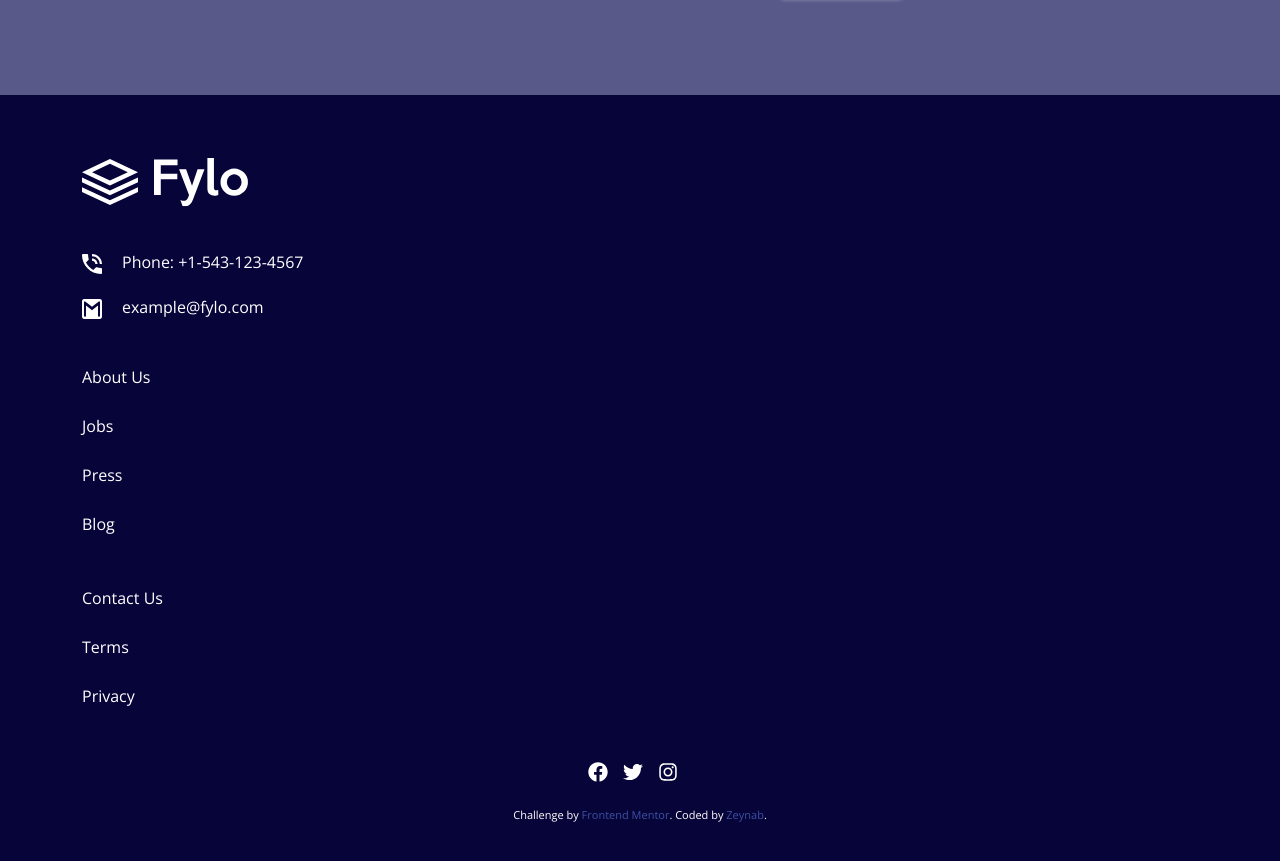
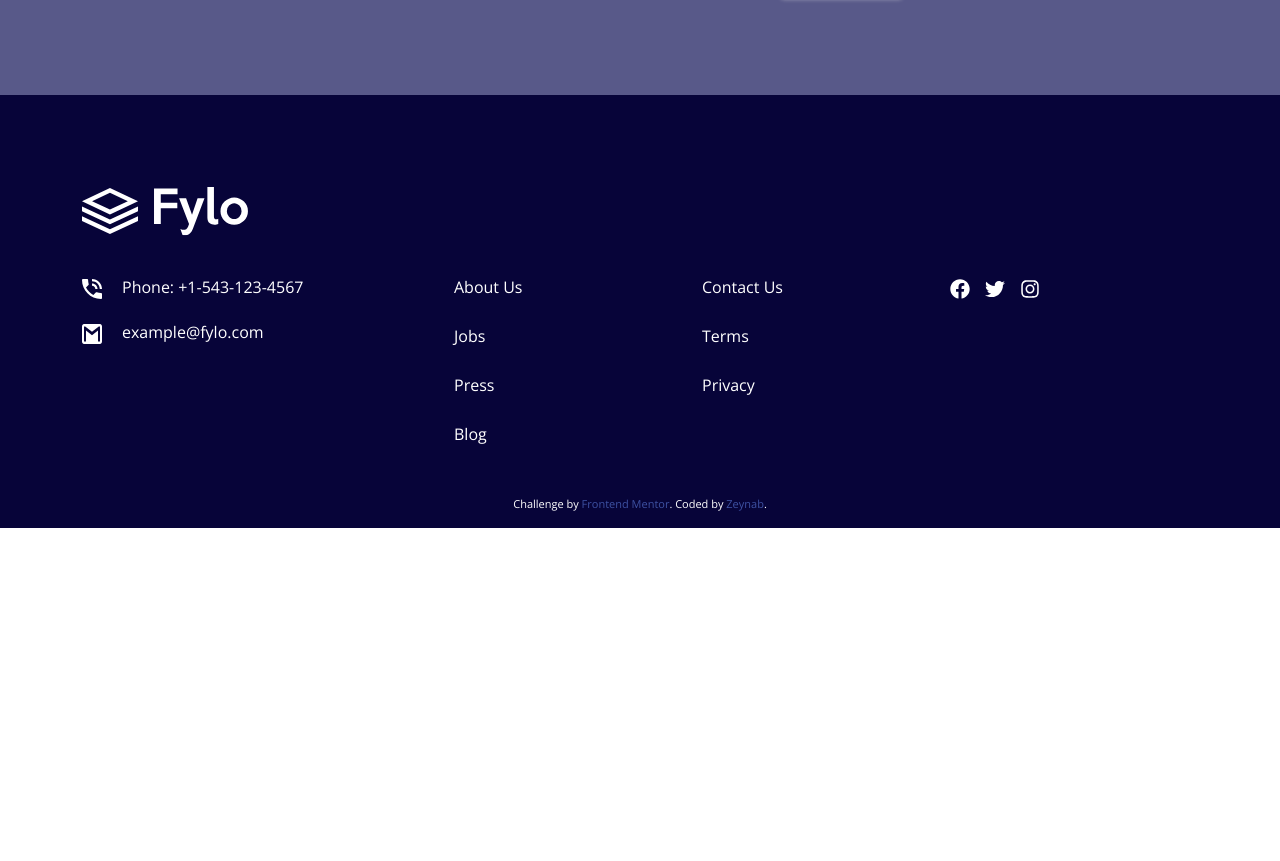
Before and after one commit to zeynabmvs/FyloLandingPage, a plain HTML site: page index.html in a window 1280 px wide. Shown: the part 1711-2572 px from the top of the page. After the commit the page ends 2239 px from the top, so only its background shows below. Drawn offline with nearby package versions, Linux system fonts and the light colour scheme.

Commit message:
footer desktop done

```diff
--- a/app/scss/_footer.scss
+++ b/app/scss/_footer.scss
@@ -5,12 +5,29 @@
     padding-bottom: rem(45);
     font-size: rem(16);
 
+    @include breakpoint-up(medium) {
+        padding-top: rem(92);
+        padding-bottom: 1rem;
+    }
+
     &__logo {
         display: block;
         margin-bottom: rem(43);
+
+        @include breakpoint-up(medium) {
+            margin-bottom: rem(39);
+        }
     }
 
-    &__contact-info {
+    &__grid {
+
+        @include breakpoint-up(medium) {
+            display: grid;
+            grid-template-columns: 3fr repeat(3, 2fr);
+            grid-template-rows: 1fr;
+        }
+
+        .footer__contact-info {
             padding-bottom: rem(25);
 
             div {
@@ -24,24 +41,33 @@
             }
         }
 
-    &__links1,
-    &__links2 {
+        .footer__links1,
+        .footer__links2 {
             padding-bottom: rem(25);
 
             a {
                 display: block;
                 color: $white;
                 margin-bottom: rem(25);
+                transition: color 150ms ease-in-out;
+
+                &:hover {
+                    color: $brightBLue;
+                }
             }
         }
 
 
-    &__social {
+        .footer__social {
             margin-bottom: rem(25);
 
+            @include breakpoint-up(medium) {
+                margin-bottom: 0;
+                justify-self: flex-start;
+            }
             a {
 
-            :not(last-child){
+                :not(last-child) {
                     margin-right: rem(15);
                 }
 
@@ -52,12 +78,15 @@
 
                 svg path {
                     fill: $white;
-                // transition: fill 150ms ease-in-out;
+                    transition: fill 150ms ease-in-out;
                 }
-        //     &:hover svg path {
-        //         fill: $brightBLue;
-        //     }
-        // }
+
+                &:hover {
+                    svg path {
+                        fill: $brightBLue;
+                    }
+                }
+            }
         }
 
     }
--- a/index.html
+++ b/index.html
@@ -80,8 +80,8 @@
               live collaboration. No email attachments required!</p>
 
             <div class="section2__left__wrapper">
-              <a class="mb-2 section2__link" href="#" aria-label="How Fylo works">See how Fylo works <img src="/images/icon-arrow.svg"
-                  alt="arrow icon"></a>
+              <a class="mb-2 section2__link" href="#" aria-label="How Fylo works">See how Fylo works <img
+                  src="/images/icon-arrow.svg" alt="arrow icon"></a>
 
               <div class="testimonial">
                 <img class="testimonial__icon" src="/images/icon-quotes.svg" alt="Quotes icon">
@@ -140,6 +140,7 @@
         <img src="/images/logo-light.svg" alt="Logo">
       </a>
 
+      <div class="footer__grid">
         <div class="footer__contact-info">
           <div><img src="/images/icon-phone.svg" alt="Phone Number">Phone: +1-543-123-4567</div>
           <div><img src="/images/icon-email.svg" alt="Email Address">example@fylo.com</div>
@@ -160,16 +161,28 @@
 
         <div class="footer__social flex flex-jc-c">
           <a href="#">
-          <svg xmlns="http://www.w3.org/2000/svg" viewBox="0 0 512 512"><!--! Font Awesome Pro 6.1.1 by @fontawesome - https://fontawesome.com License - https://fontawesome.com/license (Commercial License) Copyright 2022 Fonticons, Inc. --><path d="M504 256C504 119 393 8 256 8S8 119 8 256c0 123.78 90.69 226.38 209.25 245V327.69h-63V256h63v-54.64c0-62.15 37-96.48 93.67-96.48 27.14 0 55.52 4.84 55.52 4.84v61h-31.28c-30.8 0-40.41 19.12-40.41 38.73V256h68.78l-11 71.69h-57.78V501C413.31 482.38 504 379.78 504 256z"/></svg>
+            <svg xmlns="http://www.w3.org/2000/svg" viewBox="0 0 512 512">
+              <!--! Font Awesome Pro 6.1.1 by @fontawesome - https://fontawesome.com License - https://fontawesome.com/license (Commercial License) Copyright 2022 Fonticons, Inc. -->
+              <path
+                d="M504 256C504 119 393 8 256 8S8 119 8 256c0 123.78 90.69 226.38 209.25 245V327.69h-63V256h63v-54.64c0-62.15 37-96.48 93.67-96.48 27.14 0 55.52 4.84 55.52 4.84v61h-31.28c-30.8 0-40.41 19.12-40.41 38.73V256h68.78l-11 71.69h-57.78V501C413.31 482.38 504 379.78 504 256z" />
+            </svg>
           </a>
           <a href="#">
-          <svg xmlns="http://www.w3.org/2000/svg" viewBox="0 0 512 512"><!--! Font Awesome Pro 6.1.1 by @fontawesome - https://fontawesome.com License - https://fontawesome.com/license (Commercial License) Copyright 2022 Fonticons, Inc. --><path d="M459.37 151.716c.325 4.548.325 9.097.325 13.645 0 138.72-105.583 298.558-298.558 298.558-59.452 0-114.68-17.219-161.137-47.106 8.447.974 16.568 1.299 25.34 1.299 49.055 0 94.213-16.568 130.274-44.832-46.132-.975-84.792-31.188-98.112-72.772 6.498.974 12.995 1.624 19.818 1.624 9.421 0 18.843-1.3 27.614-3.573-48.081-9.747-84.143-51.98-84.143-102.985v-1.299c13.969 7.797 30.214 12.67 47.431 13.319-28.264-18.843-46.781-51.005-46.781-87.391 0-19.492 5.197-37.36 14.294-52.954 51.655 63.675 129.3 105.258 216.365 109.807-1.624-7.797-2.599-15.918-2.599-24.04 0-57.828 46.782-104.934 104.934-104.934 30.213 0 57.502 12.67 76.67 33.137 23.715-4.548 46.456-13.32 66.599-25.34-7.798 24.366-24.366 44.833-46.132 57.827 21.117-2.273 41.584-8.122 60.426-16.243-14.292 20.791-32.161 39.308-52.628 54.253z"/></svg>
+            <svg xmlns="http://www.w3.org/2000/svg" viewBox="0 0 512 512">
+              <!--! Font Awesome Pro 6.1.1 by @fontawesome - https://fontawesome.com License - https://fontawesome.com/license (Commercial License) Copyright 2022 Fonticons, Inc. -->
+              <path
+                d="M459.37 151.716c.325 4.548.325 9.097.325 13.645 0 138.72-105.583 298.558-298.558 298.558-59.452 0-114.68-17.219-161.137-47.106 8.447.974 16.568 1.299 25.34 1.299 49.055 0 94.213-16.568 130.274-44.832-46.132-.975-84.792-31.188-98.112-72.772 6.498.974 12.995 1.624 19.818 1.624 9.421 0 18.843-1.3 27.614-3.573-48.081-9.747-84.143-51.98-84.143-102.985v-1.299c13.969 7.797 30.214 12.67 47.431 13.319-28.264-18.843-46.781-51.005-46.781-87.391 0-19.492 5.197-37.36 14.294-52.954 51.655 63.675 129.3 105.258 216.365 109.807-1.624-7.797-2.599-15.918-2.599-24.04 0-57.828 46.782-104.934 104.934-104.934 30.213 0 57.502 12.67 76.67 33.137 23.715-4.548 46.456-13.32 66.599-25.34-7.798 24.366-24.366 44.833-46.132 57.827 21.117-2.273 41.584-8.122 60.426-16.243-14.292 20.791-32.161 39.308-52.628 54.253z" />
+            </svg>
           </a>
           <a href="#">
-          <svg xmlns="http://www.w3.org/2000/svg" viewBox="0 0 448 512"><!--! Font Awesome Pro 6.1.1 by @fontawesome - https://fontawesome.com License - https://fontawesome.com/license (Commercial License) Copyright 2022 Fonticons, Inc. --><path d="M224.1 141c-63.6 0-114.9 51.3-114.9 114.9s51.3 114.9 114.9 114.9S339 319.5 339 255.9 287.7 141 224.1 141zm0 189.6c-41.1 0-74.7-33.5-74.7-74.7s33.5-74.7 74.7-74.7 74.7 33.5 74.7 74.7-33.6 74.7-74.7 74.7zm146.4-194.3c0 14.9-12 26.8-26.8 26.8-14.9 0-26.8-12-26.8-26.8s12-26.8 26.8-26.8 26.8 12 26.8 26.8zm76.1 27.2c-1.7-35.9-9.9-67.7-36.2-93.9-26.2-26.2-58-34.4-93.9-36.2-37-2.1-147.9-2.1-184.9 0-35.8 1.7-67.6 9.9-93.9 36.1s-34.4 58-36.2 93.9c-2.1 37-2.1 147.9 0 184.9 1.7 35.9 9.9 67.7 36.2 93.9s58 34.4 93.9 36.2c37 2.1 147.9 2.1 184.9 0 35.9-1.7 67.7-9.9 93.9-36.2 26.2-26.2 34.4-58 36.2-93.9 2.1-37 2.1-147.8 0-184.8zM398.8 388c-7.8 19.6-22.9 34.7-42.6 42.6-29.5 11.7-99.5 9-132.1 9s-102.7 2.6-132.1-9c-19.6-7.8-34.7-22.9-42.6-42.6-11.7-29.5-9-99.5-9-132.1s-2.6-102.7 9-132.1c7.8-19.6 22.9-34.7 42.6-42.6 29.5-11.7 99.5-9 132.1-9s102.7-2.6 132.1 9c19.6 7.8 34.7 22.9 42.6 42.6 11.7 29.5 9 99.5 9 132.1s2.7 102.7-9 132.1z"/></svg>
+            <svg xmlns="http://www.w3.org/2000/svg" viewBox="0 0 448 512">
+              <!--! Font Awesome Pro 6.1.1 by @fontawesome - https://fontawesome.com License - https://fontawesome.com/license (Commercial License) Copyright 2022 Fonticons, Inc. -->
+              <path
+                d="M224.1 141c-63.6 0-114.9 51.3-114.9 114.9s51.3 114.9 114.9 114.9S339 319.5 339 255.9 287.7 141 224.1 141zm0 189.6c-41.1 0-74.7-33.5-74.7-74.7s33.5-74.7 74.7-74.7 74.7 33.5 74.7 74.7-33.6 74.7-74.7 74.7zm146.4-194.3c0 14.9-12 26.8-26.8 26.8-14.9 0-26.8-12-26.8-26.8s12-26.8 26.8-26.8 26.8 12 26.8 26.8zm76.1 27.2c-1.7-35.9-9.9-67.7-36.2-93.9-26.2-26.2-58-34.4-93.9-36.2-37-2.1-147.9-2.1-184.9 0-35.8 1.7-67.6 9.9-93.9 36.1s-34.4 58-36.2 93.9c-2.1 37-2.1 147.9 0 184.9 1.7 35.9 9.9 67.7 36.2 93.9s58 34.4 93.9 36.2c37 2.1 147.9 2.1 184.9 0 35.9-1.7 67.7-9.9 93.9-36.2 26.2-26.2 34.4-58 36.2-93.9 2.1-37 2.1-147.8 0-184.8zM398.8 388c-7.8 19.6-22.9 34.7-42.6 42.6-29.5 11.7-99.5 9-132.1 9s-102.7 2.6-132.1-9c-19.6-7.8-34.7-22.9-42.6-42.6-11.7-29.5-9-99.5-9-132.1s-2.6-102.7 9-132.1c7.8-19.6 22.9-34.7 42.6-42.6 29.5-11.7 99.5-9 132.1-9s102.7-2.6 132.1 9c19.6 7.8 34.7 22.9 42.6 42.6 11.7 29.5 9 99.5 9 132.1s2.7 102.7-9 132.1z" />
+            </svg>
           </a>
         </div>
-
+      </div>
       <p class="attribution">
         Challenge by <a href="https://www.frontendmentor.io?ref=challenge" target="_blank">Frontend Mentor</a>.
         Coded by <a href="https://github.com/zeynabmvs">Zeynab</a>.
```
Also changed, not shown: dist/style.css. Lines whose indentation alone changed are shown as unchanged.
